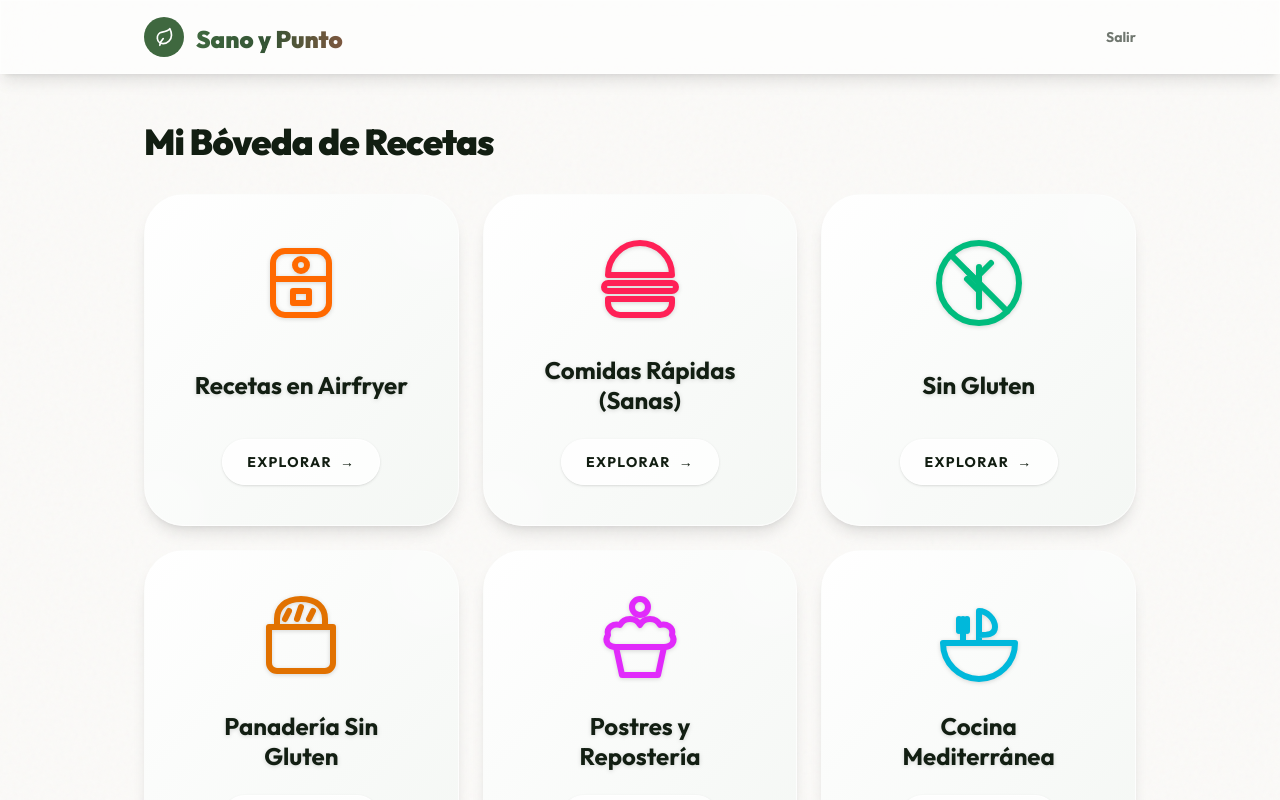
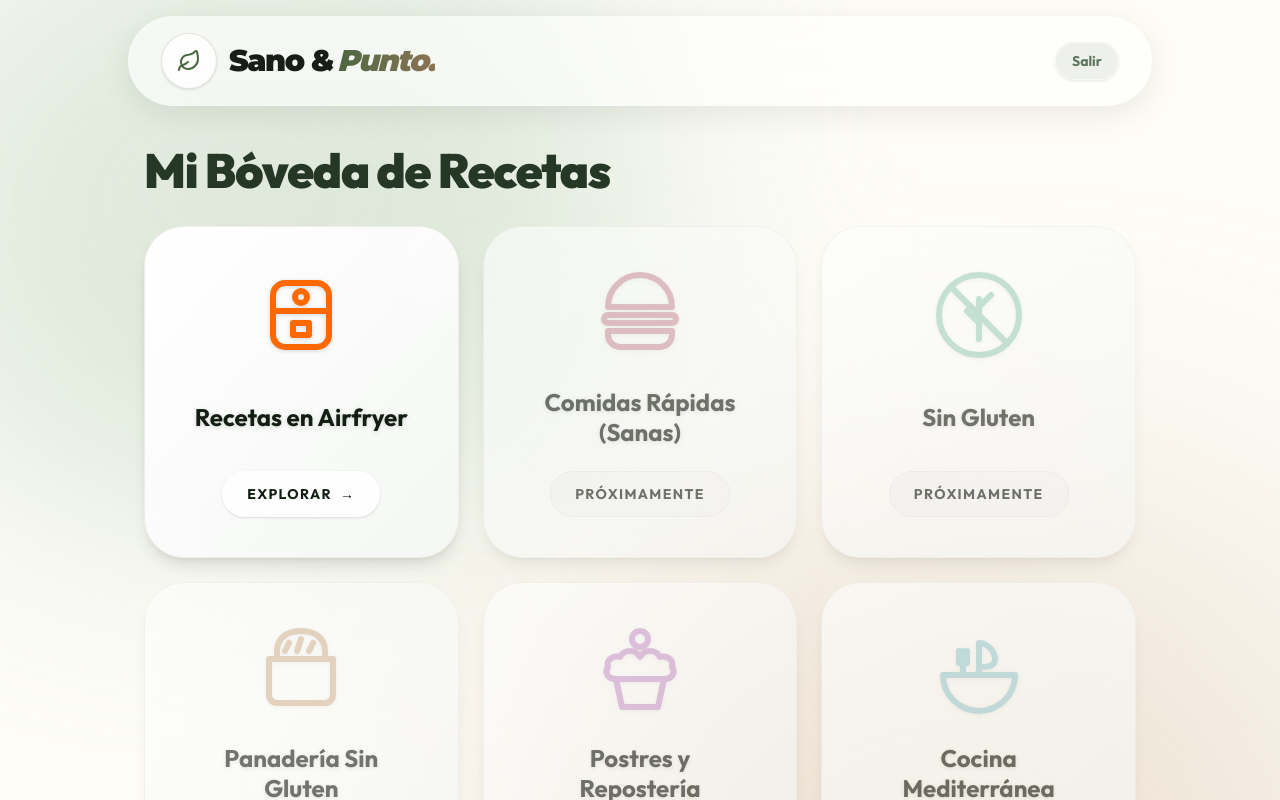
Before and after one commit to SanoyPunto2026/recetas-sano-y-punto, a Next.js app: page /dashboard in a window 1280 px wide. Shown: the top 800 px of the page. Built offline with nearby package versions, Linux system fonts and the light colour scheme.

Commit message:
feat: unified dashboard headers, added organic background, and disabled all categories except Airfryer

```diff
--- a/src/app/_components/Footer.tsx
+++ b/src/app/_components/Footer.tsx
@@ -29,7 +29,7 @@ export default function Footer() {
          <div className="max-w-[1240px] mx-auto px-6">
             <div className="grid md:grid-cols-2 lg:grid-cols-3 gap-20 mb-20">
                <div className="col-span-1 md:col-span-2 lg:col-span-1">
-                  <div className="font-[var(--font-montserrat)] text-4xl font-black mb-8 text-white tracking-tighter flex items-center gap-2">
+                  <div className="font-montserrat text-4xl font-black mb-8 text-white tracking-tighter flex items-center gap-2">
                      <span>Sano &</span>
                      <span className="italic text-[#74a074]">Punto.</span>
                   </div>
--- a/src/app/_components/StickyHeader.tsx
+++ b/src/app/_components/StickyHeader.tsx
@@ -11,7 +11,7 @@ export default function StickyHeader({ hideButton = false }: { hideButton?: bool
                   <Leaf size={24} className="text-[#4A6741]" />
                </div>
                <div className="flex flex-col leading-none">
-                  <div className="font-[var(--font-montserrat)] text-[22px] md:text-3xl font-black tracking-tighter text-[#1A1C1A] flex items-center gap-1">
+                  <div className="font-montserrat text-[22px] md:text-3xl font-black tracking-tighter text-[#1A1C1A] flex items-center gap-1">
                      <span>Sano &</span>
                      <span className="italic text-transparent bg-clip-text bg-gradient-to-r from-[#4A6741] to-[#8B7355]">Punto.</span>
                   </div>
--- a/src/app/dashboard/[category]/page.tsx
+++ b/src/app/dashboard/[category]/page.tsx
@@ -3,6 +3,7 @@
 import { use, useEffect, useState } from "react";
 import Link from "next/link";
 import { supabase } from "@/lib/supabase";
+import DashboardHeader from "../_components/DashboardHeader";
 
 export default function CategoryVault({ params }: { params: Promise<{ category: string }> }) {
   const resolvedParams = use(params);
@@ -46,16 +47,6 @@ export default function CategoryVault({ params }: { params: Promise<{ category:
     fetchRecipes();
   }, [category]);
 
-  const BrandLogo = () => (
-    <svg viewBox="0 0 1024 1024" fill="none" xmlns="http://www.w3.org/2000/svg" className="w-8 h-8 sm:w-10 sm:h-10 flex-shrink-0">
-      <circle cx="512" cy="512" r="512" fill="#3F683F"/>
-      <g transform="translate(256, 256) scale(21.33)">
-        <path d="M11 20A7 7 0 0 1 9.8 6.1C15.5 5 17 4.48 19 2c1 2 2 4.18 2 8 0 5.5-4.78 10-10 10Z" stroke="white" strokeWidth="2" strokeLinecap="round" strokeLinejoin="round"/>
-        <path d="M7 22c0-3 1-5 4-8" stroke="white" strokeWidth="2" strokeLinecap="round" strokeLinejoin="round"/>
-      </g>
-    </svg>
-  );
-
   const normalize = (str: string) => str ? str.normalize("NFD").replace(/[\u0300-\u036f]/g, "").toLowerCase() : "";
 
   const filteredRecipes = recipes.filter(recipe => {
@@ -92,24 +83,15 @@ export default function CategoryVault({ params }: { params: Promise<{ category:
   );
 
   return (
-    <div className="min-h-screen pb-20 bg-[var(--color-sand-50)]">
-      <header className="glass sticky top-0 z-20 border-b border-white/40 shadow-sm bg-white/70 backdrop-blur-md">
-        <div className="max-w-5xl mx-auto px-4 py-3 sm:py-4 flex justify-between items-center">
-          <div className="flex items-center gap-3">
-            <Link href="/dashboard" className="text-[var(--color-sage-400)] hover:text-[var(--color-sage-800)] mr-2 font-black text-xl transition-colors">
-              ←
-            </Link>
-            <BrandLogo />
-            <h1 className="text-xl sm:text-2xl font-black text-[var(--color-sage-950)] mt-1">Sano y Punto</h1>
-          </div>
+    <div className="min-h-screen pb-20 relative bg-[#FDFCF7]">
+      {/* Elementos decorativos orgánicos */}
+      <div className="absolute top-0 left-0 w-full h-full overflow-hidden pointer-events-none opacity-40">
+        <div className="absolute top-[-10%] left-[-10%] w-[60%] h-[60%] bg-gradient-to-br from-[#c7d9c7] to-[#9ebf9e] rounded-full blur-[120px] mix-blend-multiply" />
+        <div className="absolute bottom-[-20%] right-[-10%] w-[70%] h-[70%] bg-gradient-to-tl from-[#dfccb3] to-[#ceaf8e] rounded-full blur-[140px] mix-blend-multiply" />
+      </div>
 
-          <div className="flex items-center gap-4">
-            {/* Espacio vacío para mantener el layout limpio */}
-          </div>
-        </div>
-      </header>
-
-      <main className="max-w-5xl mx-auto px-4 py-8 md:py-12">
+      <DashboardHeader backUrl="/dashboard" />
+      <main className="max-w-5xl mx-auto px-4 relative z-10 py-8 md:py-12">
         <div className="mb-10">
           <div className="flex flex-col lg:flex-row lg:justify-between lg:items-end gap-6">
             <div className="flex justify-between items-end w-full lg:w-auto">
--- /dev/null
+++ b/src/app/dashboard/_components/DashboardHeader.tsx
@@ -0,0 +1,45 @@
+"use client";
+
+import Link from "next/link";
+import { Leaf } from "lucide-react";
+
+export default function DashboardHeader({ backUrl }: { backUrl?: string }) {
+  const handleLogout = () => {
+    document.cookie = "recetario_auth_token=; expires=Thu, 01 Jan 1970 00:00:00 UTC; path=/;";
+    window.location.href = "/login";
+  };
+
+  return (
+    <nav className="sticky top-0 md:top-4 w-full md:w-[95%] max-w-5xl mx-auto z-50 md:mb-6">
+       <div className="bg-white/80 md:bg-white/60 backdrop-blur-xl border-b md:border border-white/40 md:border-white/20 shadow-[0_4px_16px_rgba(0,0,0,0.04)] md:shadow-[0_8px_32px_rgba(0,0,0,0.08)] md:rounded-full px-4 md:px-8 py-3 md:py-4 flex justify-between items-center">
+          <div className="flex items-center gap-2 md:gap-4">
+             {backUrl && (
+                <Link href={backUrl} className="text-[#4A6741] hover:text-[#253725] mr-1 md:mr-2 font-black text-xl md:text-2xl transition-colors">
+                  ←
+                </Link>
+             )}
+             <Link href="/dashboard" className="flex items-center gap-3">
+               <div className="w-10 h-10 md:w-14 md:h-14 bg-white/60 backdrop-blur-md rounded-full flex items-center justify-center shadow-sm border border-black/10 shrink-0">
+                  <Leaf className="text-[#4A6741] w-5 h-5 md:w-6 md:h-6" />
+               </div>
+               <div className="flex flex-col leading-none">
+                  <div className="font-montserrat text-xl md:text-3xl font-black tracking-tighter text-[#1A1C1A] flex items-center gap-1">
+                     <span>Sano &</span>
+                     <span className="italic text-transparent bg-clip-text bg-gradient-to-r from-[#4A6741] to-[#8B7355]">Punto.</span>
+                  </div>
+               </div>
+             </Link>
+          </div>
+
+          <div className="flex items-center">
+             <button
+                onClick={handleLogout}
+                className="text-sm font-bold text-[#345334] opacity-80 hover:opacity-100 hover:scale-105 active:scale-95 transition-all bg-[#345334]/10 px-4 py-2 rounded-full border border-white/60 shadow-sm"
+             >
+                Salir
+             </button>
+          </div>
+       </div>
+    </nav>
+  );
+}
--- a/src/app/dashboard/page.tsx
+++ b/src/app/dashboard/page.tsx
@@ -3,15 +3,18 @@
 import { useState } from "react";
 import Link from "next/link";
 
+import DashboardHeader from "./_components/DashboardHeader";
+
 export default function Dashboard() {
   const [userPermissions] = useState({
     "airfryer": true,
-    "sin-gluten": true,
-    "panaderia": true,
-    "postres": true,
-    "comidas-rapidas": true,
-    "fridge-filter": true,
-    "grocery-list": true
+    "sin-gluten": false,
+    "panaderia": false,
+    "postres": false,
+    "comidas-rapidas": false,
+    "mediterranea": false,
+    "fridge-filter": false,
+    "grocery-list": false
   });
 
   const categories = [
@@ -61,76 +64,65 @@ export default function Dashboard() {
 
   const [searchInput, setSearchInput] = useState("");
 
-  const handleLogout = () => {
-    document.cookie = "recetario_auth_token=; expires=Thu, 01 Jan 1970 00:00:00 UTC; path=/;";
-    window.location.href = "/login";
-  };
-
-  const clearSearch = () => {
-    setSearchInput("");
-  };
-
-  const BrandLogo = () => (
-    <svg viewBox="0 0 1024 1024" fill="none" xmlns="http://www.w3.org/2000/svg" className="w-8 h-8 sm:w-10 sm:h-10">
-      <circle cx="512" cy="512" r="512" fill="#3F683F"/>
-      <g transform="translate(256, 256) scale(21.33)">
-        <path d="M11 20A7 7 0 0 1 9.8 6.1C15.5 5 17 4.48 19 2c1 2 2 4.18 2 8 0 5.5-4.78 10-10 10Z" stroke="white" strokeWidth="2" strokeLinecap="round" strokeLinejoin="round"/>
-        <path d="M7 22c0-3 1-5 4-8" stroke="white" strokeWidth="2" strokeLinecap="round" strokeLinejoin="round"/>
-      </g>
-    </svg>
-  );
-
   return (
-    <div className="min-h-screen pb-20">
-      <header className="glass sticky top-0 z-20 border-b border-white/40 shadow-sm bg-white/70 backdrop-blur-md">
-        <div className="max-w-5xl mx-auto px-4 py-3 sm:py-4 flex justify-between items-center">
-          <div className="flex items-center gap-3">
-            <BrandLogo />
-            <h1 className="text-xl sm:text-2xl font-black text-gradient mt-1">Sano y Punto</h1>
+    <div className="min-h-screen pb-20 relative bg-[#FDFCF7]">
+      {/* Elementos decorativos orgánicos */}
+      <div className="absolute top-0 left-0 w-full h-full overflow-hidden pointer-events-none opacity-40">
+        <div className="absolute top-[-10%] left-[-10%] w-[60%] h-[60%] bg-gradient-to-br from-[#c7d9c7] to-[#9ebf9e] rounded-full blur-[120px] mix-blend-multiply" />
+        <div className="absolute bottom-[-20%] right-[-10%] w-[70%] h-[70%] bg-gradient-to-tl from-[#dfccb3] to-[#ceaf8e] rounded-full blur-[140px] mix-blend-multiply" />
       </div>
 
-          <div className="flex items-center gap-4">
-            <button onClick={handleLogout} className="text-sm font-bold opacity-60 hover:opacity-100 transition">Salir</button>
-          </div>
-        </div>
-      </header>
+      <DashboardHeader />
 
-      <main className="max-w-5xl mx-auto px-4 py-8 md:py-12">
+      <main className="max-w-5xl mx-auto px-4 py-4 md:py-8 relative z-10">
         <div className="mb-8 flex justify-between items-end">
-            <h2 className="text-3xl md:text-4xl font-black text-[var(--color-sage-950)] tracking-tight">Mi Bóveda de Recetas</h2>
+            <h2 className="text-3xl md:text-5xl font-black text-[#253725] tracking-tight">Mi Bóveda de Recetas</h2>
         </div>
 
         {/* Cuadrícula de Categorías */}
         <div className="grid grid-cols-2 md:grid-cols-2 lg:grid-cols-3 gap-4 md:gap-6">
           {categories.map((cat) => {
-            return (
-              <Link href={`/dashboard/${cat.id}`} key={cat.id} className="group aspect-[4/5] md:aspect-auto">
-                <div className={`relative h-full flex flex-col items-center justify-center text-center ${cat.color} rounded-3xl md:rounded-[2.5rem] p-6 md:p-10 transition-all duration-300 hover:scale-[1.05] hover:-translate-y-2 border border-white/60 shadow-lg hover:shadow-2xl gap-4 md:gap-6 overflow-hidden`}>
-
-                  {/* Decorative Background Blob */}
+            const isUnlocked = userPermissions[cat.id as keyof typeof userPermissions];
+            const cardContent = (
+              <div className={`relative h-full flex flex-col items-center justify-center text-center ${cat.color} rounded-3xl md:rounded-[2.5rem] p-6 md:p-10 transition-all duration-300 ${isUnlocked ? 'hover:scale-[1.05] hover:-translate-y-2 hover:shadow-2xl' : 'opacity-60 grayscale-[50%]'} border border-[#EBE6DD]/60 shadow-lg gap-4 md:gap-6 overflow-hidden`}>
+                {isUnlocked && (
+                  <>
                     <div className="absolute top-0 right-0 w-32 h-32 bg-white/30 rounded-full blur-2xl -mr-10 -mt-10 pointer-events-none transition-transform duration-700 group-hover:scale-150"></div>
                     <div className="absolute bottom-0 left-0 w-24 h-24 bg-white/30 rounded-full blur-xl -ml-8 -mb-8 pointer-events-none transition-transform duration-700 group-hover:scale-150"></div>
-
-                  {/* Icono Principal de la tarjeta */}
-                  <div className="relative z-10 flex items-center justify-center">
+                  </>
+                )}
+                <div className={`relative z-10 flex items-center justify-center ${!isUnlocked ? 'opacity-50' : ''}`}>
                    {cat.icon}
                 </div>
-
-                  {/* Título de la Categoría */}
                 <div className="relative z-10 flex-grow flex flex-col justify-center">
                   <h3 className={`text-lg sm:text-xl md:text-2xl font-bold ${cat.textColor} leading-tight drop-shadow-sm px-2`}>
                     {cat.name}
                   </h3>
                 </div>
-
-                  {/* Botón de Explorar */}
                 <div className="relative z-10 mt-auto">
-                    <span className={`inline-flex items-center gap-1 md:gap-2 text-[10px] md:text-sm font-bold uppercase tracking-widest ${cat.textColor} bg-white/80 px-5 md:px-6 py-2.5 md:py-3 rounded-full group-hover:bg-white transition-colors w-max border border-white shadow-sm`}>
-                      Explorar <span className="hidden sm:inline">→</span>
+                  <span className={`inline-flex items-center gap-1 md:gap-2 text-[10px] md:text-sm font-bold uppercase tracking-widest ${cat.textColor} ${isUnlocked ? 'bg-white/80 group-hover:bg-white' : 'bg-gray-100'} px-5 md:px-6 py-2.5 md:py-3 rounded-full transition-colors w-max border ${isUnlocked ? 'border-white shadow-sm' : 'border-gray-200'}`}>
+                    {isUnlocked ? (
+                      <>Explorar <span className="hidden sm:inline">→</span></>
+                    ) : (
+                      "Próximamente"
+                    )}
                   </span>
                 </div>
               </div>
+            );
+
+            if (isUnlocked) {
+              return (
+                <Link href={`/dashboard/${cat.id}`} key={cat.id} className="group aspect-[4/5] md:aspect-auto">
+                  {cardContent}
                 </Link>
+              );
+            }
+
+            return (
+              <div key={cat.id} className="group aspect-[4/5] md:aspect-auto cursor-not-allowed">
+                {cardContent}
+              </div>
             );
           })}
         </div>
--- a/src/app/globals.css
+++ b/src/app/globals.css
@@ -29,6 +29,7 @@
 
   --font-sans: var(--font-outfit), ui-sans-serif, system-ui, sans-serif;
   --font-serif: var(--font-dm-serif), ui-serif, Georgia, serif;
+  --font-montserrat: var(--font-montserrat), ui-sans-serif, system-ui, sans-serif;
 }
 
 @layer base {
```
Also changed, not shown: src/app/dashboard/[category]/[recipeId]/page.tsx (+13 -32 lines). Lines whose indentation alone changed are shown as unchanged.
